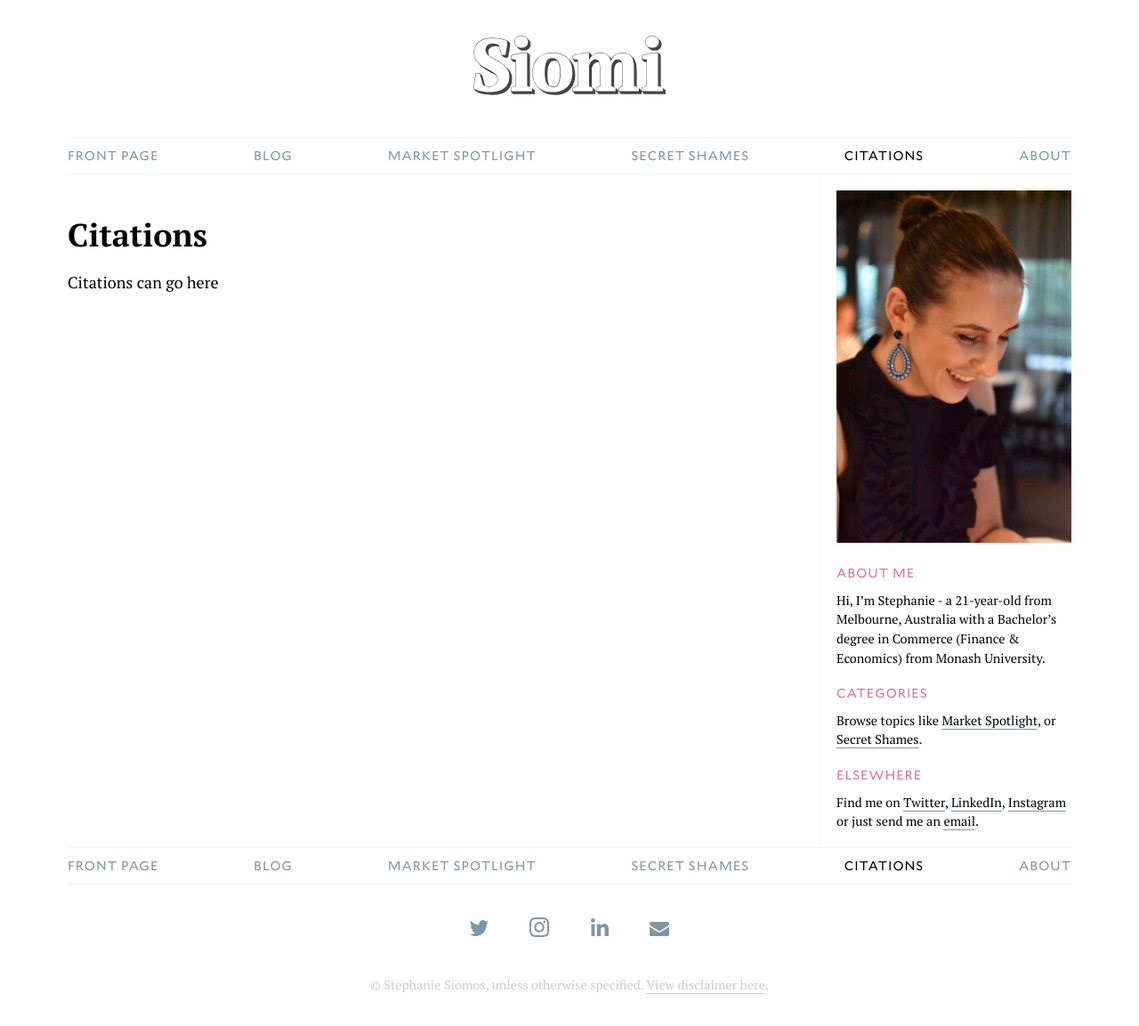
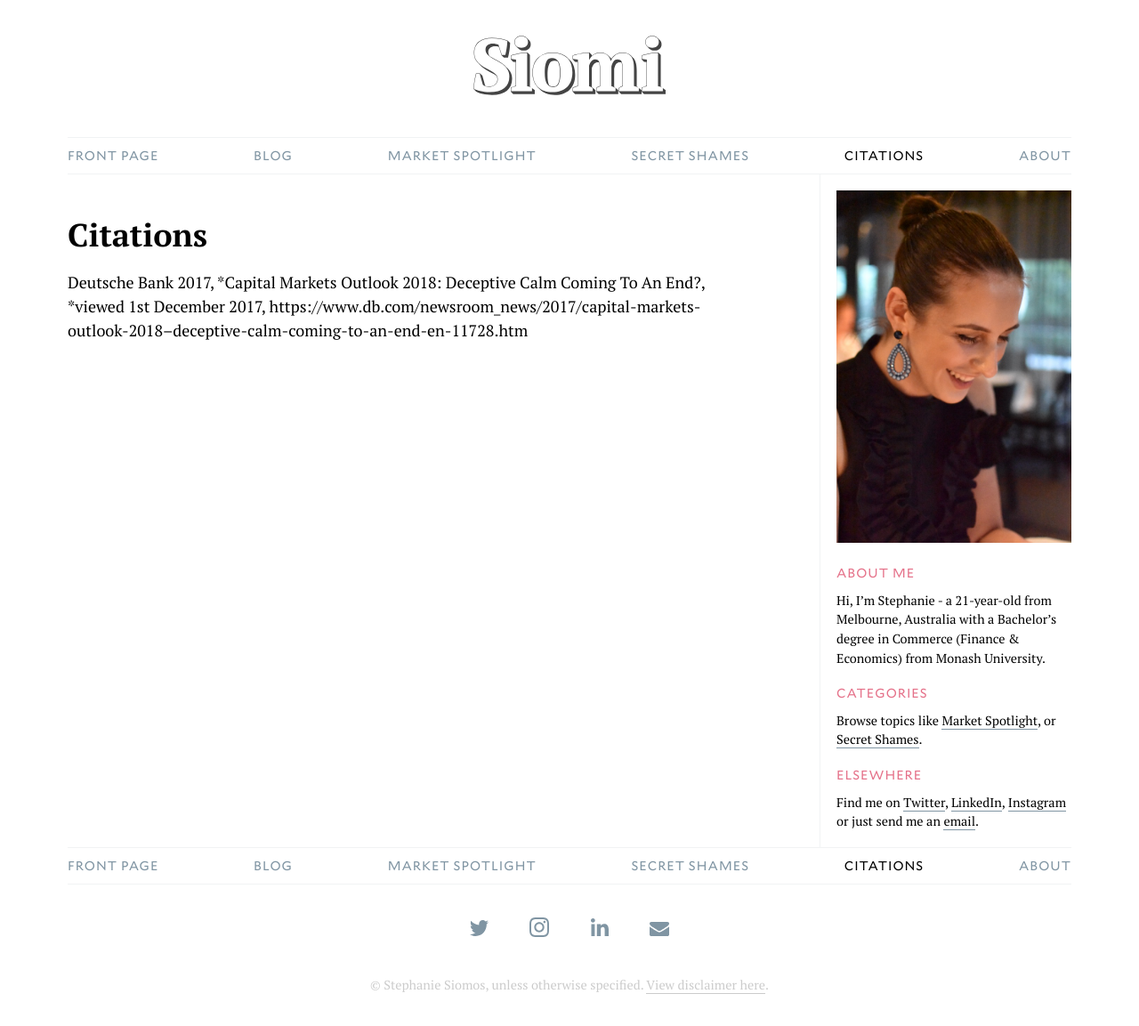
Before and after one commit to cjmlgrto/siomi.net, a Jekyll site: the page built from citations.markdown, in a window 1280 px wide. Shown: the whole page at 89% size. Built offline with Jekyll 4.4.1, drawn with Linux system fonts in a browser that asks for light colours.

Commit message:
Updated Citations

```diff
--- a/citations.markdown
+++ b/citations.markdown
@@ -4,4 +4,4 @@ permalink: "/citations/"
 layout: default
 ---
 
-Citations can go here
+Deutsche Bank 2017, *Capital Markets Outlook 2018: Deceptive Calm Coming To An End?, *viewed 1st December 2017, https://www.db.com/newsroom_news/2017/capital-markets-outlook-2018--deceptive-calm-coming-to-an-end-en-11728.htm
```
